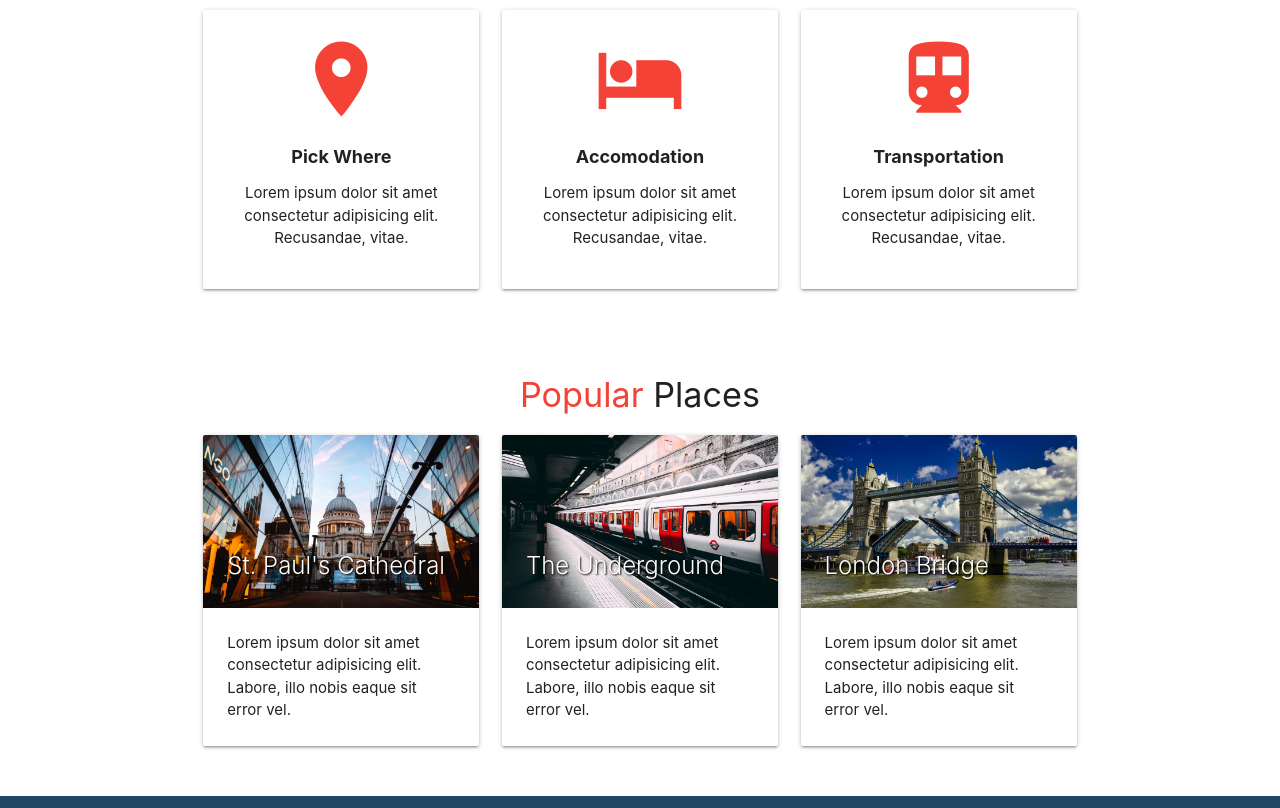
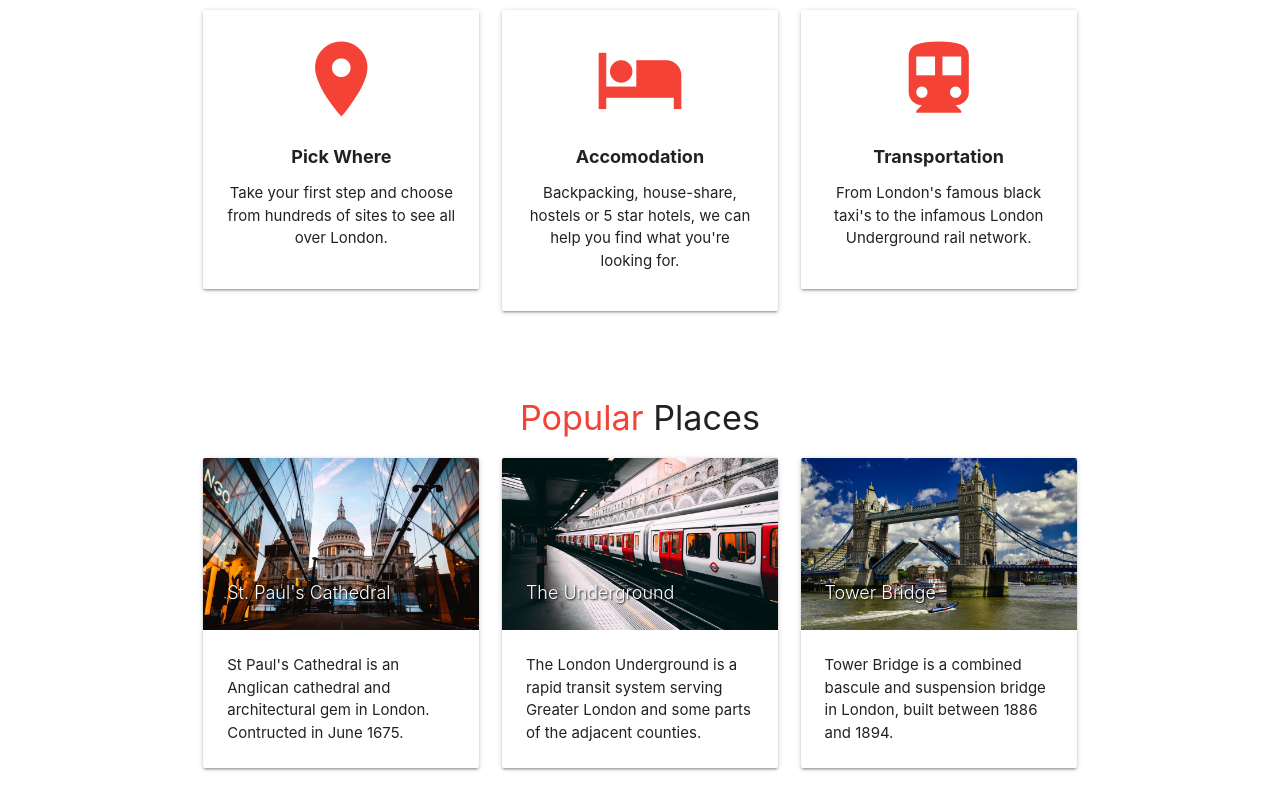
Before and after one commit to Live-Dev-Design/Personal-Project-Travel-London, a plain HTML site: page index.html in a window 1280 px wide. Shown: the part 805-1613 px from the top of the page. Drawn offline with nearby package versions, Linux system fonts and the light colour scheme.

Commit message:
Updated copy, added a basic transition that needs more work.

```diff
--- a/css/main.css
+++ b/css/main.css
@@ -59,18 +59,14 @@ textarea:focus {
 
 .caption h2 {
     color: #F44336;
+    font-weight: 700;
+    text-shadow: 1px 1px 2px #000;
+
 }
 
-.caption h5{
-    text-shadow: 1px 1px #636363;
+.caption h4{
+    text-shadow: 2px 2px #000;
 }
-
-
-/* .card-title {
-    color: #F44336 !important;
-    font-weight: 700 !important;
-} */
-
 
 
 /* Bottom card for contact and location */
@@ -86,7 +82,25 @@ textarea:focus {
 
 /* card text background color */
 .card-title {
-    font-size: 1rem;
-    /* font-weight: 700; */
+    font-size: 1.2rem !important;
     text-shadow: 1px 1px 2px #000;
 }
+
+
+/* Hover float transition */
+.hvr-float {
+  display: inline-block;
+  vertical-align: middle;
+  transform: translateZ(0);
+  box-shadow: 0 0 2px rgba(0, 0, 0, 0);
+  backface-visibility: hidden;
+  -moz-osx-font-smoothing: grayscale;
+  transition-duration: 0.3s;
+  transition-property: transform;
+  transition-timing-function: ease-out;
+}
+.hvr-float:hover,
+.hvr-float:focus,
+.hvr-float:active {
+  transform: translateY(-8px);
+}
--- a/index.html
+++ b/index.html
@@ -6,6 +6,7 @@
     <link href="https://fonts.googleapis.com/icon?family=Material+Icons" rel="stylesheet">
     <!--Import materialize.css-->
     <link rel="stylesheet" href="https://cdnjs.cloudflare.com/ajax/libs/materialize/1.0.0/css/materialize.min.css">
+    <link href="css/hover.css" rel="stylesheet" media="all">
     <link rel="stylesheet" href="css/main.css">
     <script src="https://kit.fontawesome.com/8b083b9976.js" crossorigin="anonymous"></script>
 
@@ -26,16 +27,16 @@
                     </a>
                     <ul class="right hide-on-med-and-down">
                         <li>
-                            <a href="#home">Home</a>
+                            <a href="#home">HOME</a>
                         </li>
                         <li>
-                            <a href="#search">Search</a>
+                            <a href="#search">SEARCH</a>
                         </li>
                         <li>
-                            <a href="#gallery">Gallery</a>
+                            <a href="#gallery">GALLERY</a>
                         </li>
                         <li>
-                            <a href="#contact">Contact</a>
+                            <a href="#contact">CONTACT</a>
                         </li>
                     </ul>
                 </div>
@@ -64,21 +65,21 @@
                 <img src="img/London1.jpg"> <!-- random image -->
                 <div class="caption center-align">
                     <h2>Take Your Dream Vacation</h2>
-                    <h5 class="light grey-text text-lighten-3 hide-on-small-only">Lorem ipsum dolor sit amet consectetur adipisicing elit. Eveniet repellat nobis totam.</h5>
+                    <h4 class="light grey-text text-lighten-3 hide-on-small-only">There has never been a better time than right now.</h4>
                 </div>
             </li>
             <li>
                 <img src="img/London2.jpg"> <!-- random image -->
                 <div class="caption center-align">
                     <h2>We Work With All Budgets</h2>
-                    <h5 class="light grey-text text-lighten-3 hide-on-small-only">Lorem ipsum, dolor sit amet consectetur adipisicing elit. Reprehenderit est rerum fuga?</h5>
+                    <h4 class="light grey-text text-lighten-3 hide-on-small-only">We personalise your itinerary based on a budget that works for you.</h4>
                 </div>
             </li>
             <li>
                 <img src="img/London3.jpg"> <!-- random image -->
                 <div class="caption center-align">
                     <h2>Group & Individual Getaways</h2>
-                    <h5 class="light grey-text text-lighten-3 hide-on-small-only">Lorem ipsum dolor sit, amet consectetur adipisicing elit. Delectus saepe minus id.</h5>
+                    <h4 class="light grey-text text-lighten-3 hide-on-small-only">Work retreats, family getaways or on the roam for an adventure. We have you covered. </h4>
                 </div>
             </li>
         </ul>
@@ -102,25 +103,25 @@
     <section class="section section-icons white lighten-4 center">
         <div class="container">
             <div class="row">
-                <div class="col s12 m4">
+                <div class="col s12 m4 hvr-float">
                     <div class="card-panel">
                         <i class="material-icons large red-text">room</i>
                         <h5>Pick Where</h5>
-                        <p>Lorem ipsum dolor sit amet consectetur adipisicing elit. Recusandae, vitae.</p>
+                        <p>Take your first step and choose from hundreds of sites to see all over London.</p>
                     </div>
                 </div>
-                <div class="col s12 m4">
+                <div class="col s12 m4 hvr-float">
                     <div class="card-panel">
                         <i class="material-icons large red-text">hotel</i>
                         <h5>Accomodation</h5>
-                        <p>Lorem ipsum dolor sit amet consectetur adipisicing elit. Recusandae, vitae.</p>
+                        <p>Backpacking, house-share, hostels or 5 star hotels, we can help you find what you're looking for.</p>
                     </div>
                 </div>
-                <div class="col s12 m4">
+                <div class="col s12 m4 hvr-float">
                     <div class="card-panel">
                         <i class="material-icons large red-text">directions_subway</i>
                         <h5>Transportation</h5>
-                        <p>Lorem ipsum dolor sit amet consectetur adipisicing elit. Recusandae, vitae.</p>
+                        <p>From London's famous black taxi's to the infamous London Underground rail network.</p>
                     </div>
                 </div>
             </div>
@@ -132,36 +133,36 @@
         <div class="container">
             <div class="row">
                 <h4 class="center"><span class="red-text">Popular</span> Places</h4>
-                <div class="col s12 m4">
+                <div class="col s12 m4 hvr-float">
                     <div class="card">
                         <div class="card-image">
                             <img src="img/London1.jpg" alt="">
                             <span class="card-title">St. Paul's Cathedral</span>
                         </div>
                         <div class="card-content">
-                            Lorem ipsum dolor sit amet consectetur adipisicing elit. Labore, illo nobis eaque sit error vel.
+                            St Paul's Cathedral is an Anglican cathedral and architectural gem in London. Contructed in June 1675.
                         </div>
                     </div>
                 </div>
-                <div class="col s12 m4">
+                <div class="col s12 m4 hvr-float">
                     <div class="card">
                         <div class="card-image">
                             <img src="img/London2.jpg" alt="">
                             <span class="card-title">The Underground</span>
                         </div>
                         <div class="card-content">
-                            Lorem ipsum dolor sit amet consectetur adipisicing elit. Labore, illo nobis eaque sit error vel.
+                            The London Underground is a rapid transit system serving Greater London and some parts of the adjacent counties.
                         </div>
                     </div>
                 </div>
-                <div class="col s12 m4">
+                <div class="col s12 m4 hvr-float">
                     <div class="card">
                         <div class="card-image">
                             <img src="img/London3.jpg" alt="">
-                            <span class="card-title">London Bridge</span>
+                            <span class="card-title">Tower Bridge</span>
                         </div>
                         <div class="card-content">
-                            Lorem ipsum dolor sit amet consectetur adipisicing elit. Labore, illo nobis eaque sit error vel.
+                            Tower Bridge is a combined bascule and suspension bridge in London, built between 1886 and 1894.
                         </div>
                     </div>
                 </div>
@@ -256,7 +257,7 @@
                     <div class="card-panel dkBlue white-text center">
                         <i class="material-icons">email</i>
                         <h5>Contact Us for Booking</h5>
-                        <p>Lorem ipsum dolor sit amet consectetur adipisicing elit.</p>
+                        <p>Should you have any queries, our team of specialists are waiting to assist you.</p>
                     </div>
                     <ul class="collection with-header">
                         <li class="collection-header">
```
